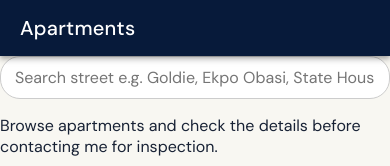
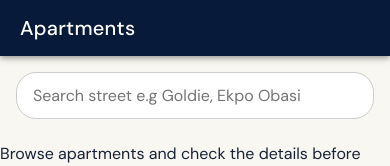
Before and after one commit to vitalisjustus82-dot/vitalis_property_hub, a React (Vite) app: page /apartments in a window 390 px wide. Shown: the top 166 px of the page. Built offline with nearby package versions, Linux system fonts and the light colour scheme; no server answers; the database is empty.

Commit message:
fixing of search bar to be responsive

```diff
--- a/src/pages/Apartments.tsx
+++ b/src/pages/Apartments.tsx
@@ -101,12 +101,18 @@ useEffect(() => {
           </IonToolbar>
         </IonHeader>
 
-        <div style={{marginBottom:'12px'}}>
+        <div style={{margin: '16px 16px 24px 16px'}}>
   <input
     value={streetSearch}
     onChange={(e)=>setStreetSearch(e.target.value)}
-    placeholder="Search street e.g. Goldie, Ekpo Obasi, State Housing"
-    style={{width:'100%', padding:'10px 14px', borderRadius:'20px', border:'1px solid #ccc'}}
+    placeholder="Search street e.g Goldie, Ekpo Obasi"
+    style={{
+      width: '100%',
+      padding: '12px 16px',
+      borderRadius: '20px',
+      border: '1px solid #ccc',
+      boxSizing: 'border-box'
+    }}
   />
 </div>
 
```
